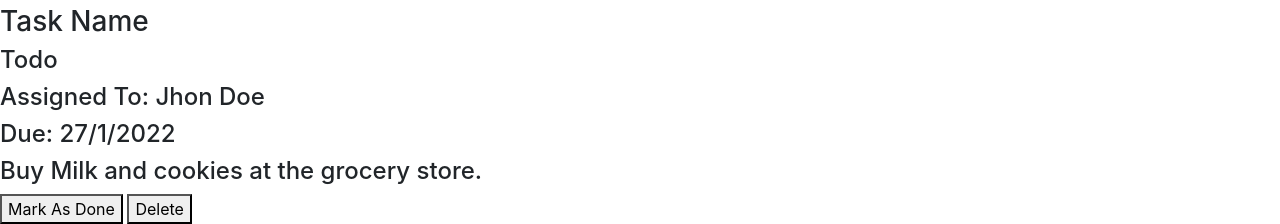
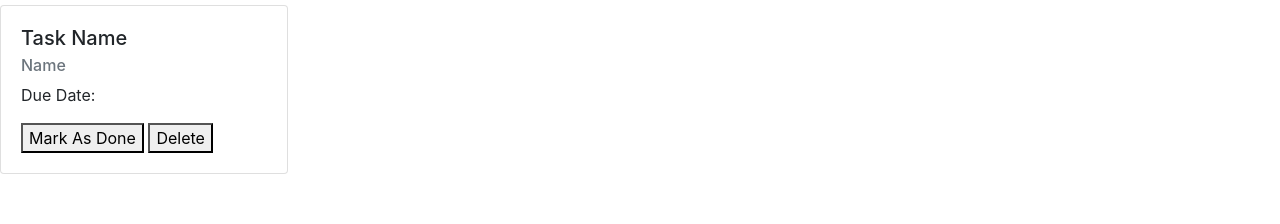
Before and after one commit to alextorreswa/FinalProjectJrWebDeveloperGeneration, a plain HTML site: page index.html in a window 1280 px wide. Shown: the part 584-808 px from the top of the page. Drawn offline with nearby package versions, Linux system fonts and the light colour scheme.

Commit message:
I have made a change for task 3

```diff
--- a/index.html
+++ b/index.html
@@ -47,15 +47,18 @@
    </form>
    <section>
       <h2>Tasks</h2>
-      <div>
-         <h3>Task Name</h3>
-         <h4>Todo</h4>
-         <h4>Assigned To: Jhon Doe</h4>
-         <h4>Due: 27/1/2022</h4>
-         <h4>Buy Milk and cookies at the grocery store.</h4>
-         <button>Mark As Done</button>
-         <button>Delete</button>
-      </div>
+
+      <div class="card" style="width: 18rem;">
+         <div class="card-body">
+           <h5 class="card-title">Task Name</h5>
+           <h6 class="card-subtitle mb-2 text-muted">Name</h6>
+           <p class="card-text">Due Date: </p>
+           <button>Mark As Done</button>
+           <button>Delete</button>
+         </div>
+       </div>
+
+
    </section>
 </body>
 </html>
```
